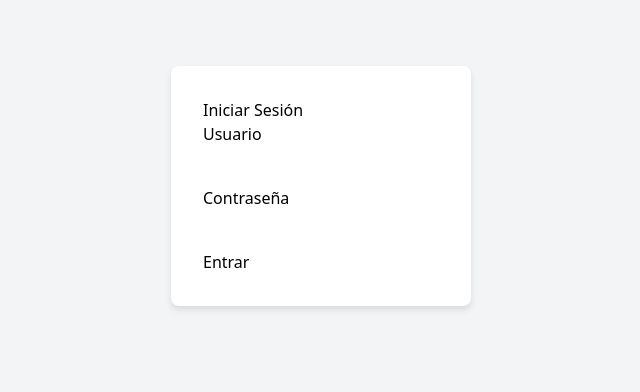
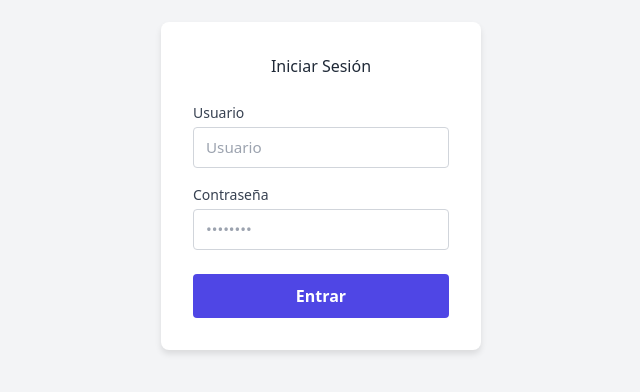
Before and after one commit to Alan-Rico/estetica-frontend, a React (Vite) app: page /login in a window 1280 px wide. Shown: the part 214-606 px from the top of the page, without its empty margins (319-959 px from the left). Built offline with nearby package versions, Linux system fonts and the light colour scheme.

Commit message:
correción de login

```diff
--- a/src/pages/Login.jsx
+++ b/src/pages/Login.jsx
@@ -35,17 +35,36 @@ export const Login = () => {
   return (
     <div style={styles.container}>
       <form onSubmit={handleSubmit} style={styles.card}>
-        <h2>Iniciar Sesión</h2>
+        <h2 style={{ textAlign: 'center', marginBottom: '1.5rem', color: '#1f2937' }}>Iniciar Sesión</h2>
         {error && <p style={styles.error}>{error}</p>}
+
         <div style={styles.group}>
-          <label>Usuario</label>
-          <input type="text" required value={username} onChange={(e) => setUsername(e.target.value)} />
+          <label style={styles.label}>Usuario</label>
+          <input
+            type="text"
+            required
+            value={username}
+            onChange={(e) => setUsername(e.target.value)}
+            style={styles.input}
+            placeholder="Usuario"
+          />
         </div>
+
         <div style={styles.group}>
-          <label>Contraseña</label>
-          <input type="password" required value={password} onChange={(e) => setPassword(e.target.value)} />
+          <label style={styles.label}>Contraseña</label>
+          <input
+            type="password"
+            required
+            value={password}
+            onChange={(e) => setPassword(e.target.value)}
+            style={styles.input}
+            placeholder="••••••••"
+          />
         </div>
-        <button type="submit" disabled={loading}>{loading ? 'Cargando...' : 'Entrar'}</button>
+
+        <button type="submit" disabled={loading} style={styles.button}>
+          {loading ? 'Cargando...' : 'Entrar'}
+        </button>
       </form>
     </div>
   );
@@ -53,7 +72,10 @@ export const Login = () => {
 
 const styles = {
   container: { display: 'flex', justifyContent: 'center', alignItems: 'center', height: '100vh', backgroundColor: '#f3f4f6' },
-  card: { backgroundColor: '#fff', padding: '2rem', borderRadius: '8px', boxShadow: '0 4px 6px rgba(0,0,0,0.1)', width: '300px' },
+  card: { backgroundColor: '#fff', padding: '2rem', borderRadius: '8px', boxShadow: '0 4px 6px rgba(0,0,0,0.1)', width: '320px' },
   group: { marginBottom: '1rem', display: 'flex', flexDirection: 'column' },
-  error: { color: 'red', fontSize: '0.85rem' }
+  label: { fontSize: '0.875rem', fontWeight: '500', color: '#374151', marginBottom: '0.25rem' },
+  input: { padding: '8px 12px', border: '1px solid #d1d5db', borderRadius: '4px', outline: 'none', fontSize: '0.95rem' },
+  button: { padding: '10px', backgroundColor: '#4f46e5', color: '#fff', border: 'none', borderRadius: '4px', cursor: 'pointer', fontWeight: 'bold', width: '100%', marginTop: '0.5rem' },
+  error: { color: 'red', fontSize: '0.85rem', marginBottom: '1rem', textAlign: 'center' }
 };
```
